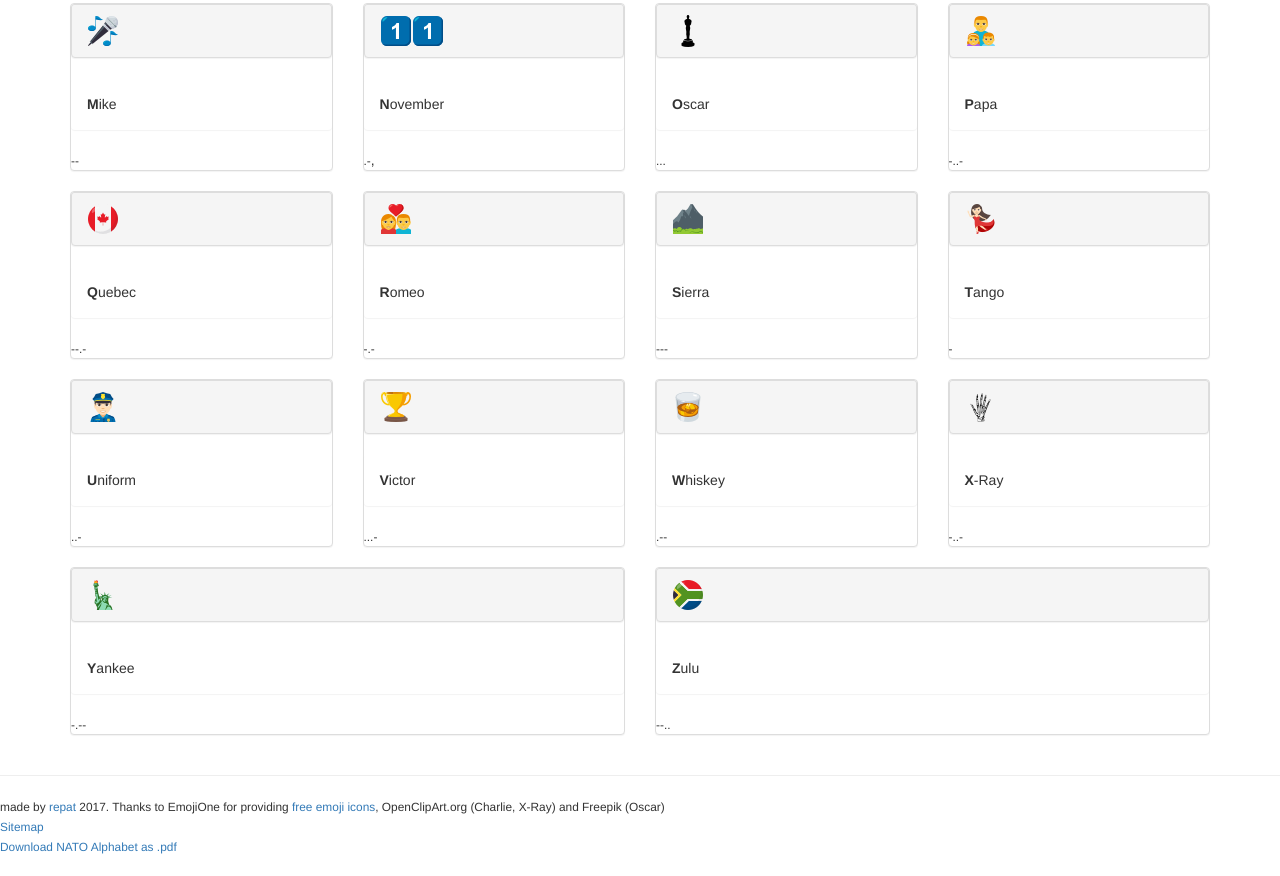
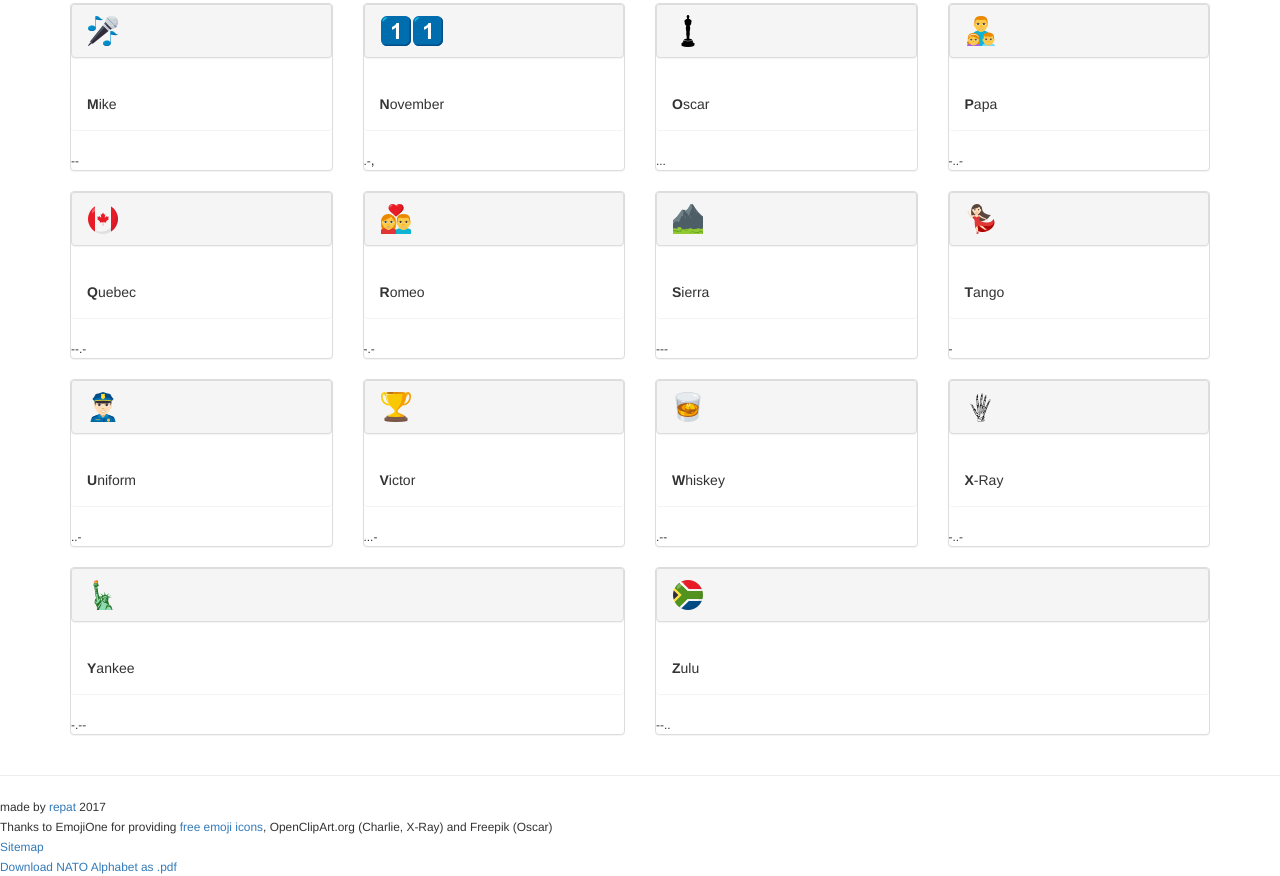
Before and after one commit to repat/nato-alphabet-de, a plain HTML site: page index.html in a window 1280 px wide. Shown: the part 631-1507 px from the top of the page. Drawn offline with Linux system fonts and the light colour scheme.

Commit message:
minor fix

```diff
--- a/index.html
+++ b/index.html
@@ -344,7 +344,9 @@
         </div>
         <footer>
         <hr>
-        <small>made by <a href="https://repat.de">repat</a> 2017. Thanks to EmojiOne for providing <a href="https://www.emojione.com/developers/free-license">free emoji icons</a>, OpenClipArt.org (Charlie, X-Ray) and Freepik (Oscar)
+        <small>made by <a href="https://repat.de">repat</a> 2017
+         <br>
+         Thanks to EmojiOne for providing <a href="https://www.emojione.com/developers/free-license">free emoji icons</a>, OpenClipArt.org (Charlie, X-Ray) and Freepik (Oscar)
          <br>
          <a href="sitemap.html">Sitemap</a>
          <br>
```
